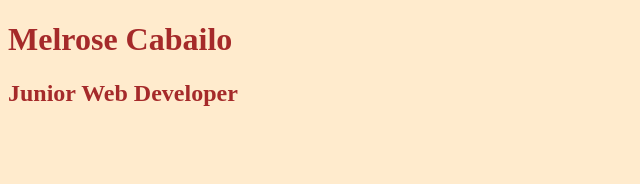
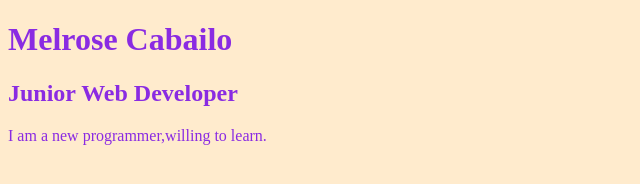
Before and after one commit to Meyangcabailo/static_website, a plain HTML site: page index.html in a window 1280 px wide. Shown: the whole page, without its empty margins (0-640 px from the left). Drawn offline with Linux system fonts and the light colour scheme.

Commit message:
adding description

```diff
--- a/CSS/styles.css
+++ b/CSS/styles.css
@@ -2,5 +2,8 @@ body{
     background-color: blanchedalmond;
 }
 h1, h2 {
-    color:brown
+    color: blueviolet;
+    }
+p{
+    color: blueviolet;
 }
--- a/index.html
+++ b/index.html
@@ -10,5 +10,8 @@
 <body>
    <h1>Melrose Cabailo</h1>
    <h2>Junior Web Developer</h2>
+   <p>
+    I am a new programmer,willing to learn.
+   </p>
 </body>
 </html>
```
